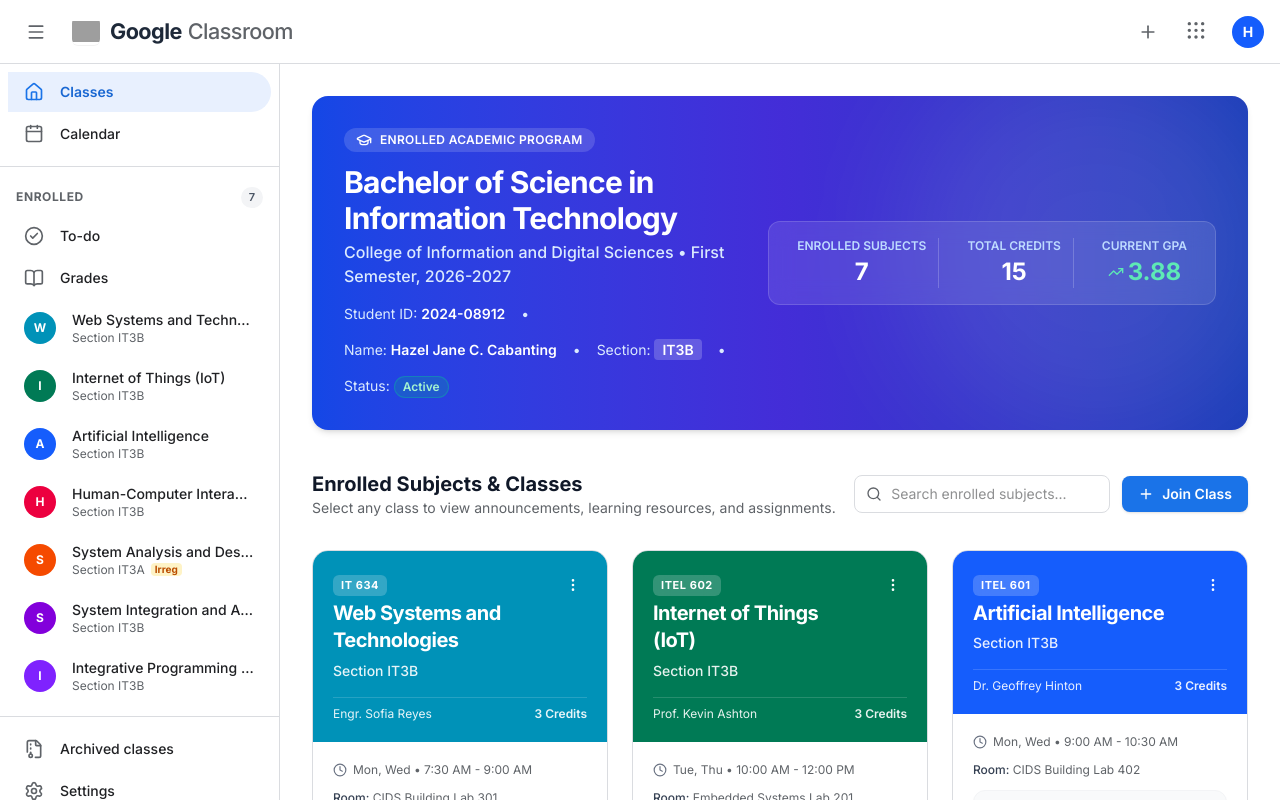
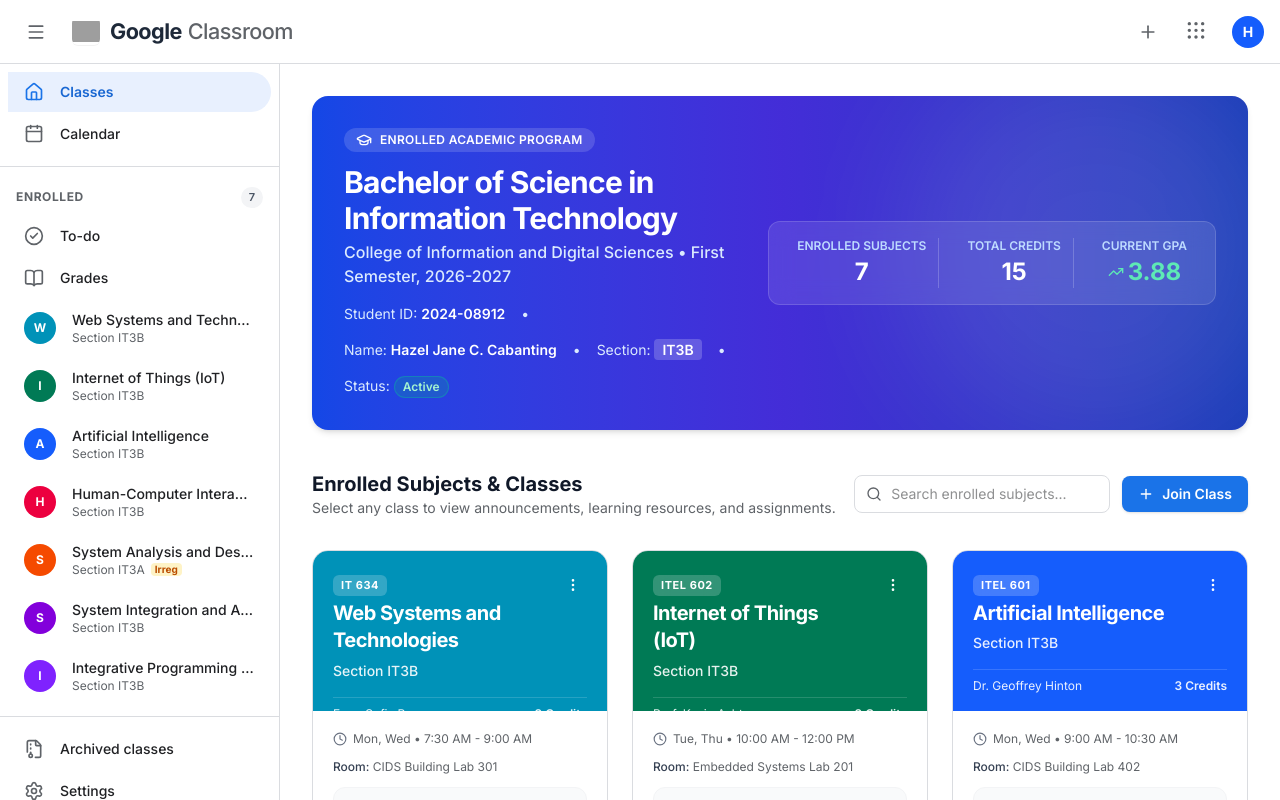
Before and after one commit to solllhaze/google-classroom, a React (Vite) app: page / in a window 1280 px wide. Built offline with nearby package versions, Linux system fonts and the light colour scheme; grey boxes are pictures that could not be loaded; the HTML template or start-up script is replaced by a standard one.

Commit message:
Fix: fixed card header height 160px + line-clamp title

```diff
--- a/src/components/ClassesView.tsx
+++ b/src/components/ClassesView.tsx
@@ -127,13 +127,13 @@
               onClick={() => onSelectCourse(course.id)}
             >
               {/* Header Banner */}
-              <div className={`p-5 text-white relative ${course.theme} transition-transform min-h-[152px] flex flex-col justify-between`}>
+              <div className={`p-5 text-white relative ${course.theme} transition-transform h-[160px] flex flex-col justify-between overflow-hidden`}>
                 <div className="flex justify-between items-start">
                   <div className="space-y-1 pr-6">
                     <span className="inline-block px-2 py-0.5 text-[11px] font-bold bg-white/20 backdrop-blur-sm rounded-md tracking-wider">
                       {course.code}
                     </span>
-                    <h3 className="text-xl font-bold tracking-tight hover:underline leading-snug">
+                    <h3 className="text-xl font-bold tracking-tight leading-snug line-clamp-2">
                       {course.name}
                     </h3>
                     <div className="flex flex-wrap items-center gap-2 pt-0.5">
```
